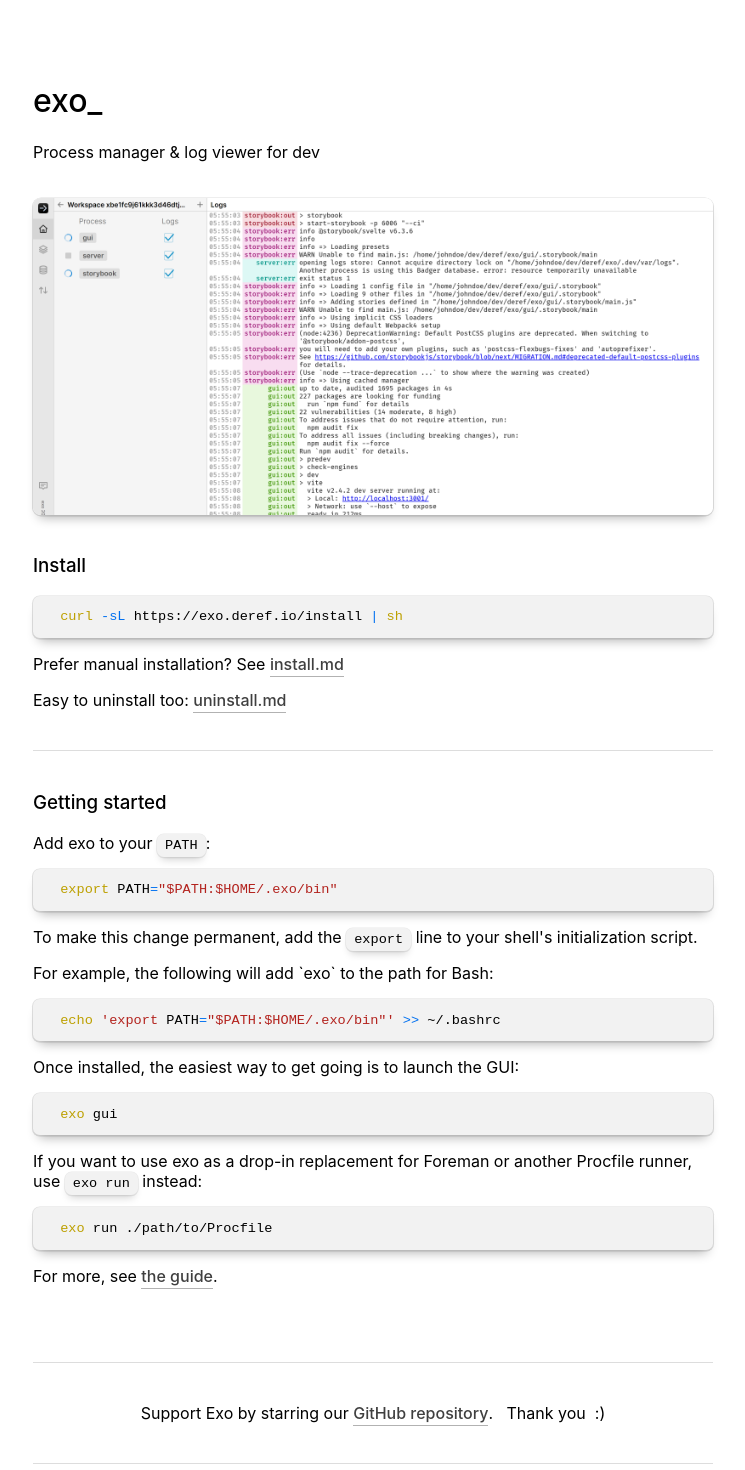
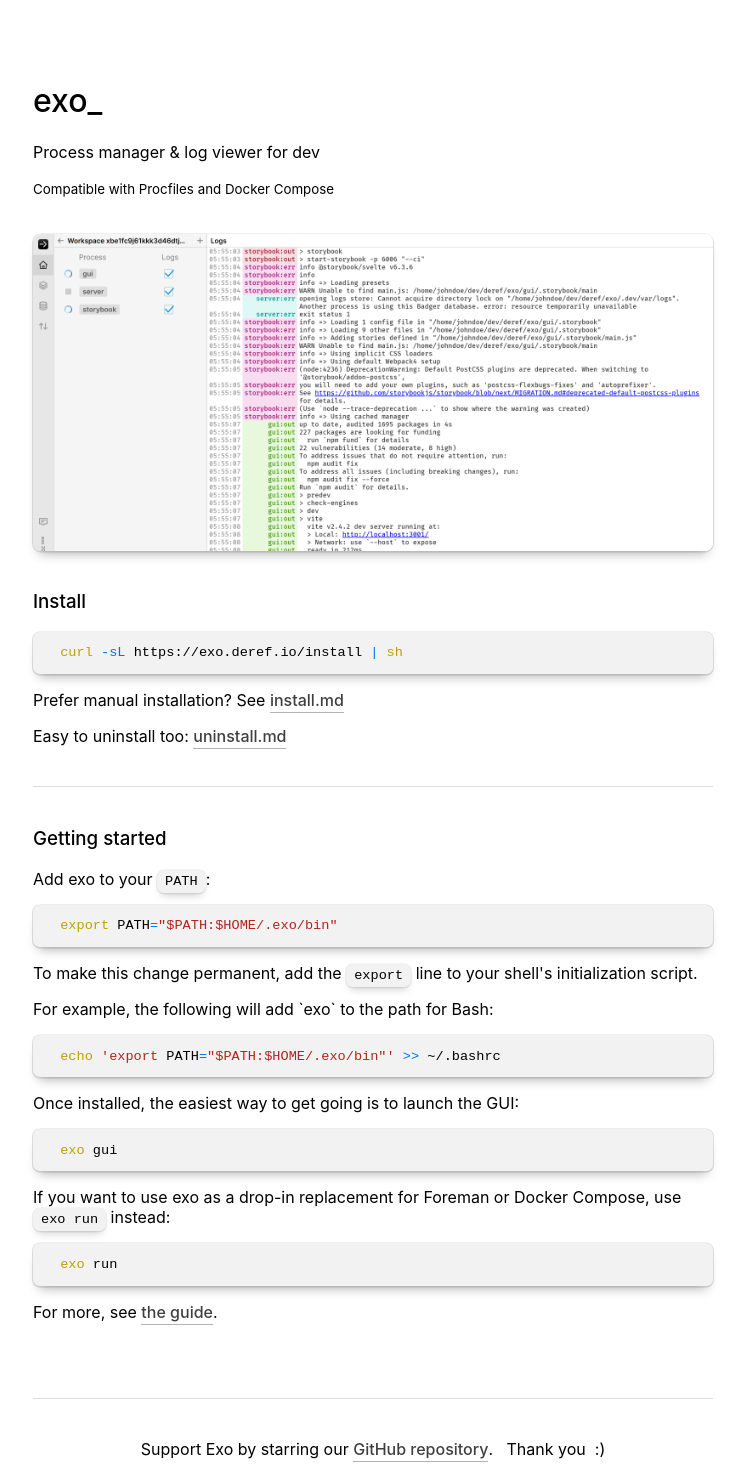
Before and after one commit to deref/exo-website, a Next.js app: page / in a window 1280 px wide. Shown: the top 1470 px of the page, without its empty margins (267-1012 px from the left). Built offline with nearby package versions, Linux system fonts and the light colour scheme.

Commit message:
mention compose

```diff
--- a/pages/index.tsx
+++ b/pages/index.tsx
@@ -34,6 +34,9 @@
 
       <h1>{title}</h1>
       <p>{description}</p>
+      <p>
+        <small>Compatible with Procfiles and Docker Compose</small>
+      </p>
 
       <br />
 
@@ -102,12 +105,12 @@
         <span>{` gui`}</span>
       </pre>
       <p>
-        If you want to use exo as a drop-in replacement for Foreman or another
-        Procfile runner, use <code>exo run</code> instead:
+        If you want to use exo as a drop-in replacement for Foreman or Docker
+        Compose, use <code>exo run</code> instead:
       </p>
       <pre>
         <span className="yellow-text">{`exo`}</span>
-        <span>{` run ./path/to/Procfile`}</span>
+        <span>{` run`}</span>
       </pre>
       <p>
         For more, see{" "}
```
